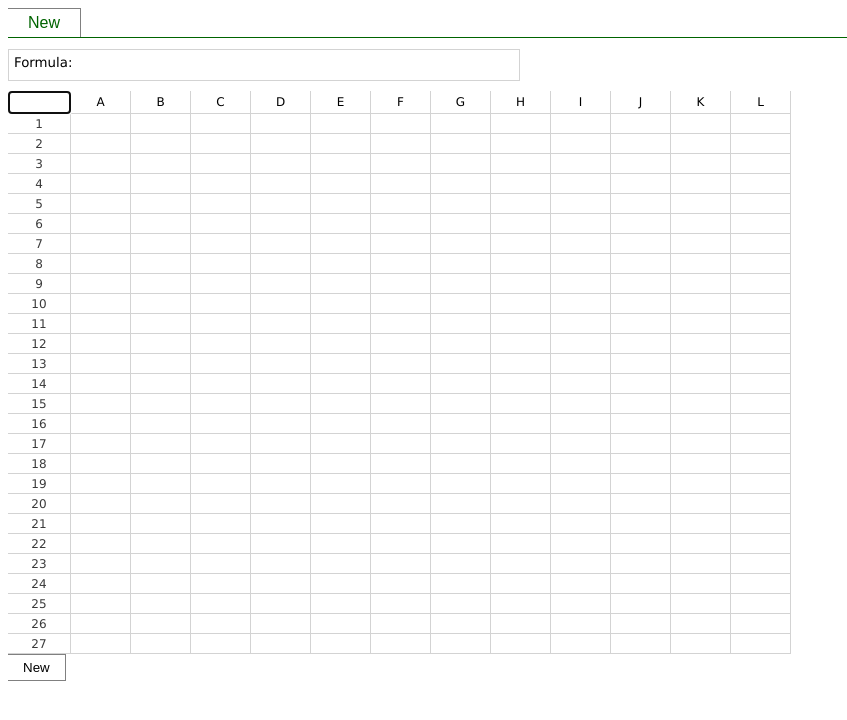
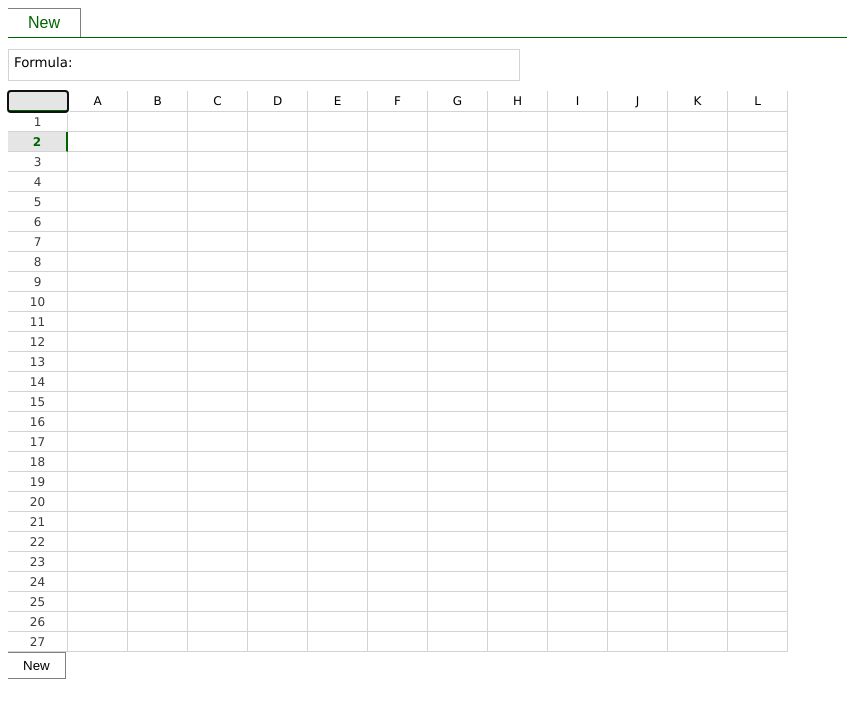
Before and after one commit to openfin/excel-api-example, a plain HTML site: page index.html in a window 1280 px wide. Both pictures are taken after a click on the element 25 px from the left and 101 px from the top of the page. Shown: the whole page, without its empty margins (0-847 px from the left). Drawn offline with Linux system fonts and the light colour scheme.

Commit message:
added selection highlight

```diff
--- a/index.html
+++ b/index.html
@@ -22,6 +22,35 @@
 
             font-family: "Verdana", sans-serif;
             font-size: 9pt;
+        }
+
+        .cellHeader {
+
+            width: 55px;
+            height: 15px;
+            border: none;
+            border-right: 1px solid lightgray;
+            border-bottom: 1px solid lightgray;
+            border-collapse: collapse;
+            text-align: center;
+
+            font-family: "Verdana", sans-serif;
+            font-size: 9pt;
+        }
+
+        .cellHeaderSelected {
+
+            width: 55px;
+            height: 15px;
+            border: none;
+            border-right: 1px solid lightgray;
+            border-bottom: 2px solid darkgreen;
+            border-collapse: collapse;
+            text-align: center;
+
+            font-family: "Verdana", sans-serif;
+            font-size: 9pt;
+            background-color: #e5e5e5;;
         }
 
         .cellSelected {
--- a/main.js
+++ b/main.js
@@ -29,7 +29,7 @@ window.addEventListener("DOMContentLoaded", function(){
 
     function initTable(rowLength, columnLength){
 
-        var row = createRow(["A", "B", "C", "D", "E", "F", "G", "H", "I", "J", "K", "L"]);
+        var row = createRow(["A", "B", "C", "D", "E", "F", "G", "H", "I", "J", "K", "L"], "cellHeader");
         var column = createColumn("");
         column.className = "rowNumber";
         row.insertBefore(column, row.childNodes[0]);
@@ -37,7 +37,7 @@ window.addEventListener("DOMContentLoaded", function(){
 
         for(var i = 1; i <= rowLength; i++){
 
-            row = createRow(columnLength);
+            row = createRow(columnLength, "cell");
             column = createColumn(i);
             column.className = "rowNumber";
             row.insertBefore(column, row.childNodes[0]);
@@ -45,23 +45,23 @@ window.addEventListener("DOMContentLoaded", function(){
         }
     }
 
-    function createRow(data){
+    function createRow(data, cellClassName){
 
         var length = data.length? data.length: data;
         var row = document.createElement("tr");
 
         for(var i = 0; i < length; i++){
 
-            row.appendChild(createColumn(data[i]));
+            row.appendChild(createColumn(data[i], cellClassName));
         }
 
         return row;
     }
 
-    function createColumn(data){
+    function createColumn(data, cellClassName){
 
         var column = document.createElement("td");
-        column.className = "cell";
+        column.className = cellClassName;
         column.contentEditable = true;
         column.addEventListener("DOMCharacterDataModified", onDataChange);
         column.addEventListener("click", onCellClicked);
@@ -71,10 +71,26 @@ window.addEventListener("DOMContentLoaded", function(){
 
     function selectCell(cell){
 
-        if(currentCell)currentCell.className = "cell";
+        if(currentCell){
+
+            currentCell.className = "cell";
+            updateCellNumberClass(currentCell, "rowNumber", "cellHeader");
+        }
+
         currentCell = cell;
         currentCell.className = "cellSelected";
         formulaInput.innerText = "Formula: " + cell.title;
+
+        updateCellNumberClass(cell, "rowNumberSelected", "cellHeaderSelected");
+    }
+
+    function updateCellNumberClass(cell, className, headerClassName){
+
+        var row = cell.parentNode;
+        var columnIndex = Array.prototype.indexOf.call(row.childNodes, cell);
+        var rowIndex = Array.prototype.indexOf.call(row.parentNode.childNodes, cell.parentNode);
+        tBody.childNodes[rowIndex].childNodes[0].className = className;
+        tHead.getElementsByTagName("tr")[0].getElementsByTagName("td")[columnIndex].className = headerClassName;
     }
 
     function onCellClicked(event){
```
